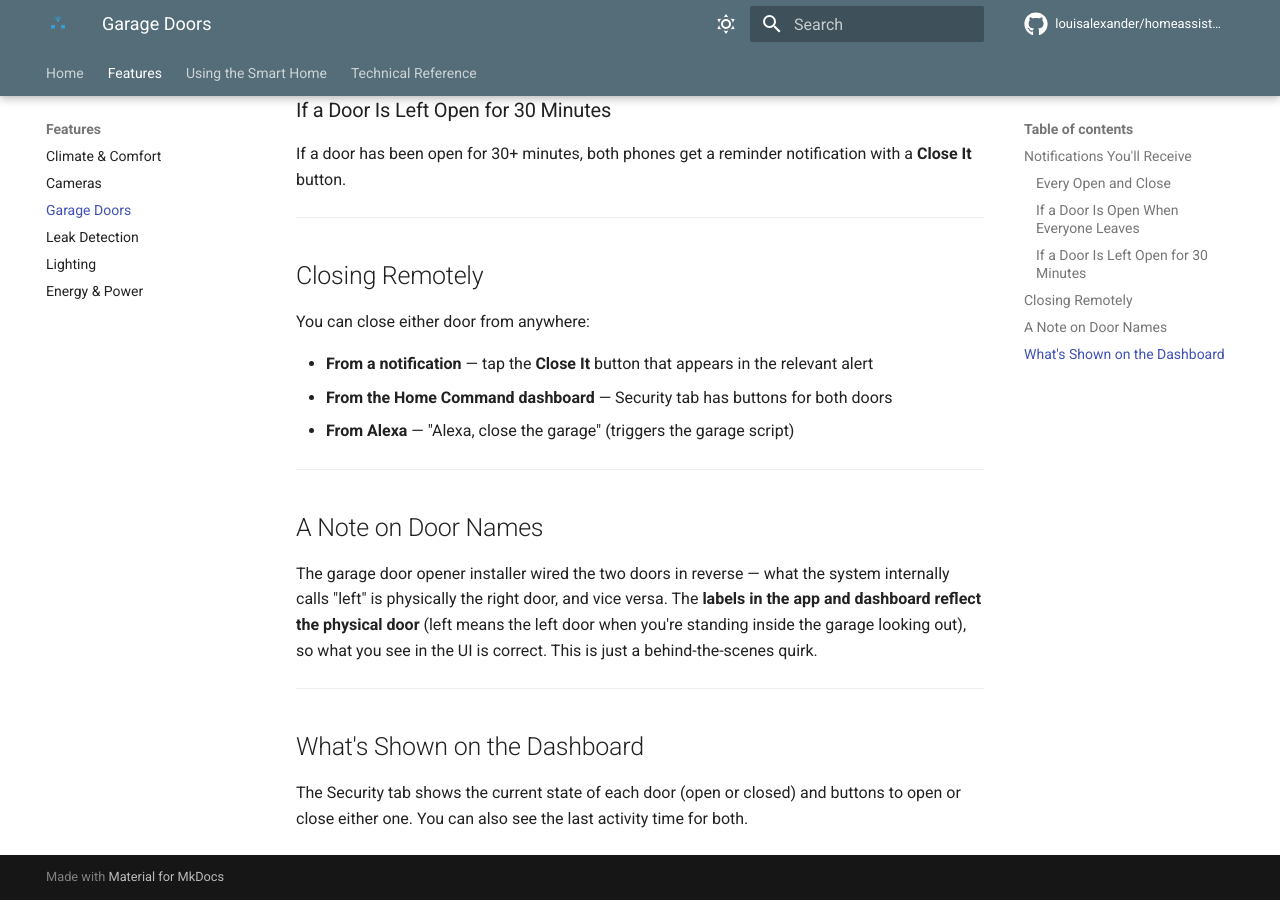
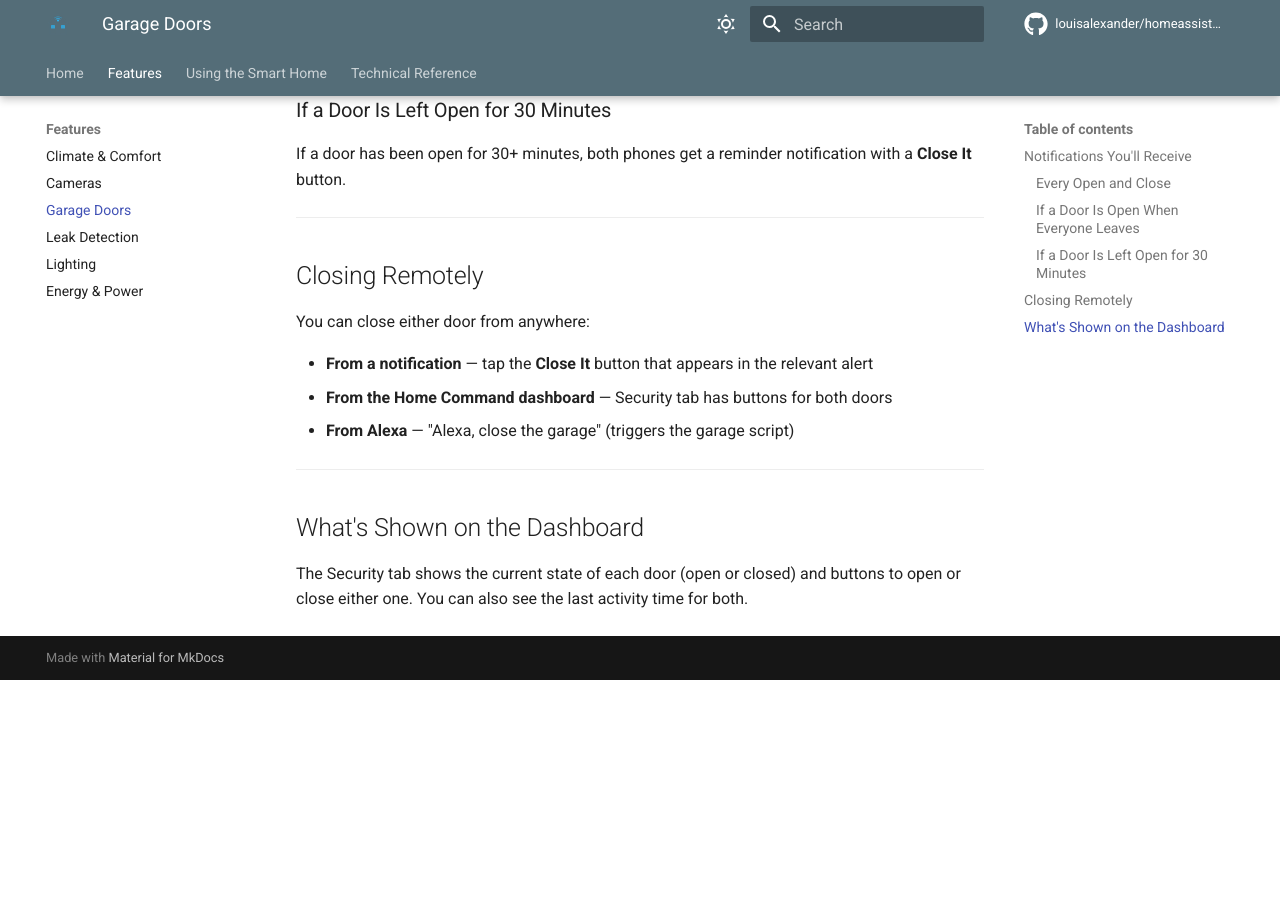
Before and after one commit to louisalexander/homeassistant, an MkDocs documentation site: the page built from docs/garage.md, in a window 1280 px wide and 900 px high, scrolled down 559 px. Built offline with MkDocs 1.6.1 and Material for MkDocs 9.7.7, drawn with Linux system fonts in a browser that asks for light colours; comment, search, counter and statistics services are not loaded; after the commit the page ends 1239 px from its top, so only the background shows below that.

Commit message:
auto: update garage.md 2026-05-26

```diff
--- a/docs/garage.md
+++ b/docs/garage.md
@@ -30,12 +30,6 @@ You can close either door from anywhere:
 
 ---
 
-## A Note on Door Names
-
-The garage door opener installer wired the two doors in reverse — what the system internally calls "left" is physically the right door, and vice versa. The **labels in the app and dashboard reflect the physical door** (left means the left door when you're standing inside the garage looking out), so what you see in the UI is correct. This is just a behind-the-scenes quirk.
-
----
-
 ## What's Shown on the Dashboard
 
 The Security tab shows the current state of each door (open or closed) and buttons to open or close either one. You can also see the last activity time for both.
```
